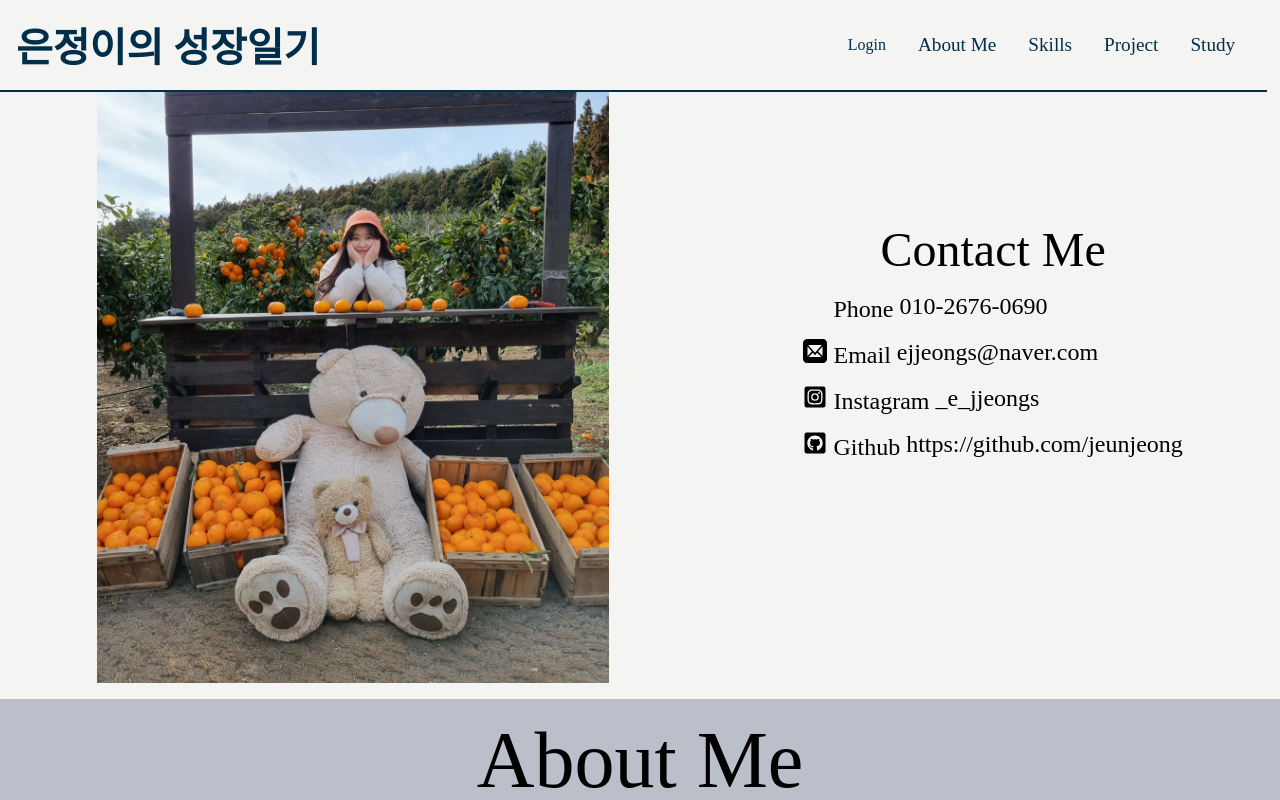
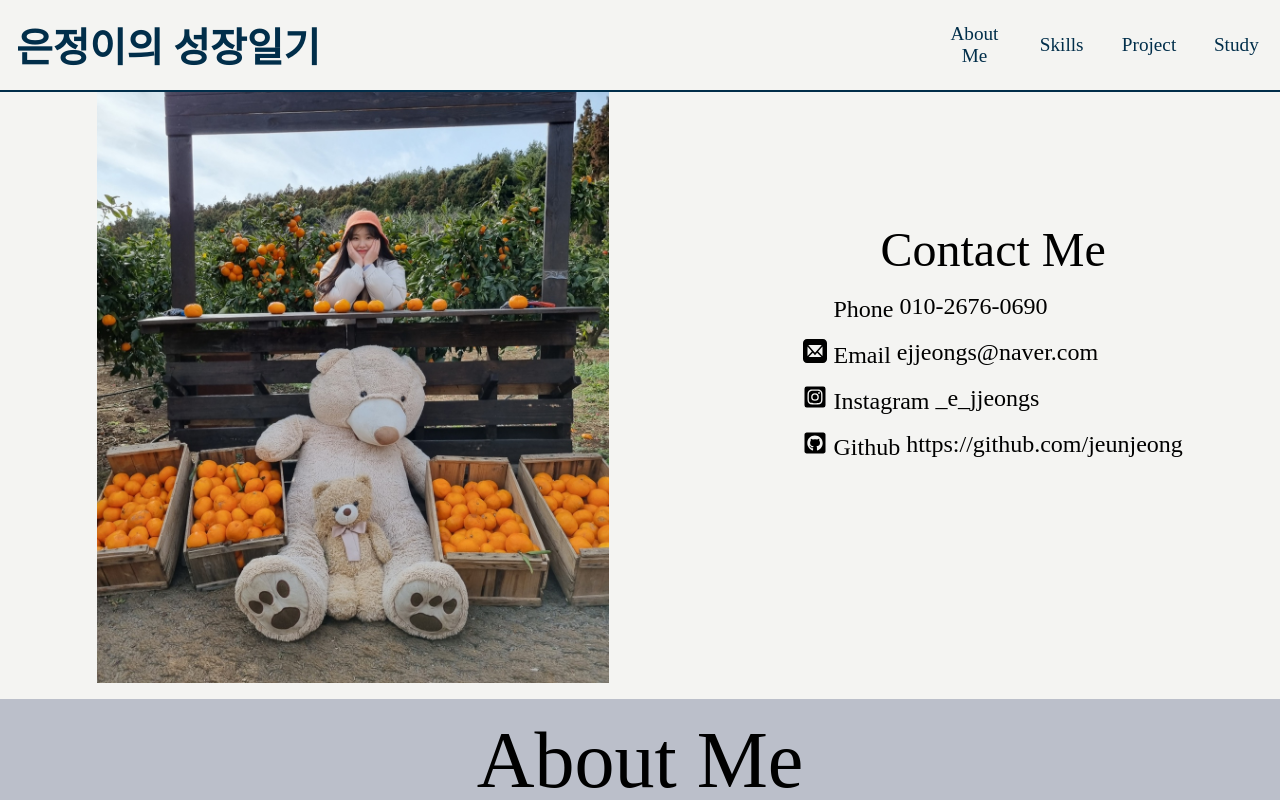
Before and after one commit to jeunjeong/jeunjeong.github.io, a React (Create React App) app: page / in a window 1280 px wide. Shown: the top 800 px of the page. Built offline with nearby package versions, Linux system fonts and the light colour scheme; some icons are missing; the HTML template or start-up script is replaced by a standard one; a web font is replaced by a local one.

Commit message:
:zap: feat : Modify navbar css

```diff
--- a/src/TopBar/top_bar.styled.tsx
+++ b/src/TopBar/top_bar.styled.tsx
@@ -6,7 +6,7 @@ export const TopBar = styled.div`
 	border-bottom: 2px solid #012e4a;
 	color: #012e4a;
 	position: fixed;
-	width: 99%;
+	width: 100%;
 	z-index: 10;
 	@media (min-width: 768px) {
 		display: flex;
@@ -22,11 +22,19 @@ export const Title = styled.div`
 export const Function = styled.div`
 	display: flex;
 	align-items: center;
+
 `;
 
 export const Content = styled.div`
+	flex : 1;
+	text-align:center;
 	font-size: 1.2rem;
-	margin-right: 2rem;
+	margin-left: 1rem;
+	margin-right: 1rem;
+	@media (max-width: 768px) {
+		font-size: 0.8rem;
+		font-weight:bold;
+	}
 `;
 
 export const Login = styled.div`
--- a/src/TopBar/top_bar.tsx
+++ b/src/TopBar/top_bar.tsx
@@ -6,7 +6,6 @@ function Header() {
 		<nav.TopBar>
 			<nav.Title>은정이의 성장일기</nav.Title>
 			<nav.Function>
-				<nav.Login>Login</nav.Login>
 				<nav.Content>About Me</nav.Content>
 				<nav.Content>Skills</nav.Content>
 				<nav.Content>Project</nav.Content>
```
